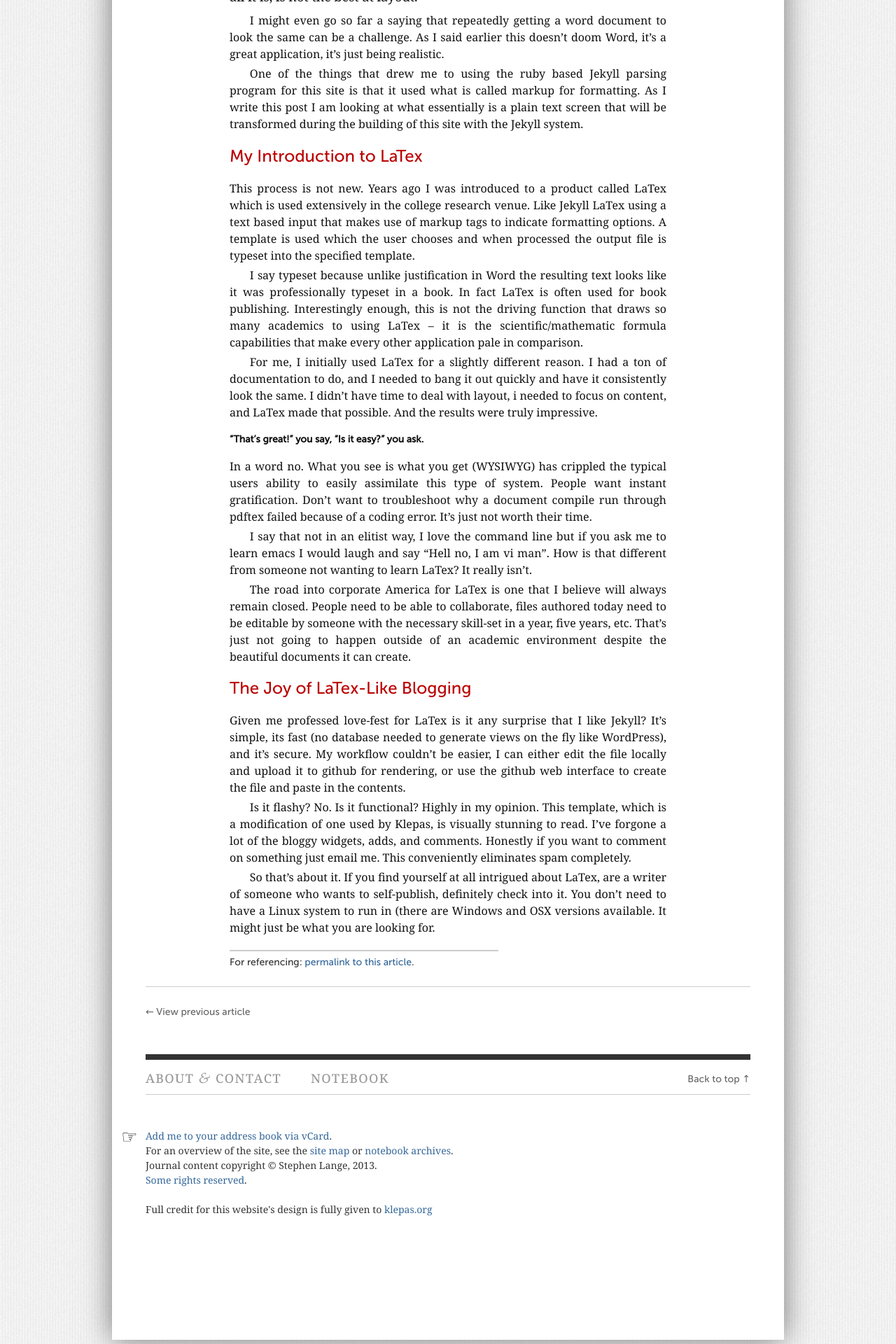
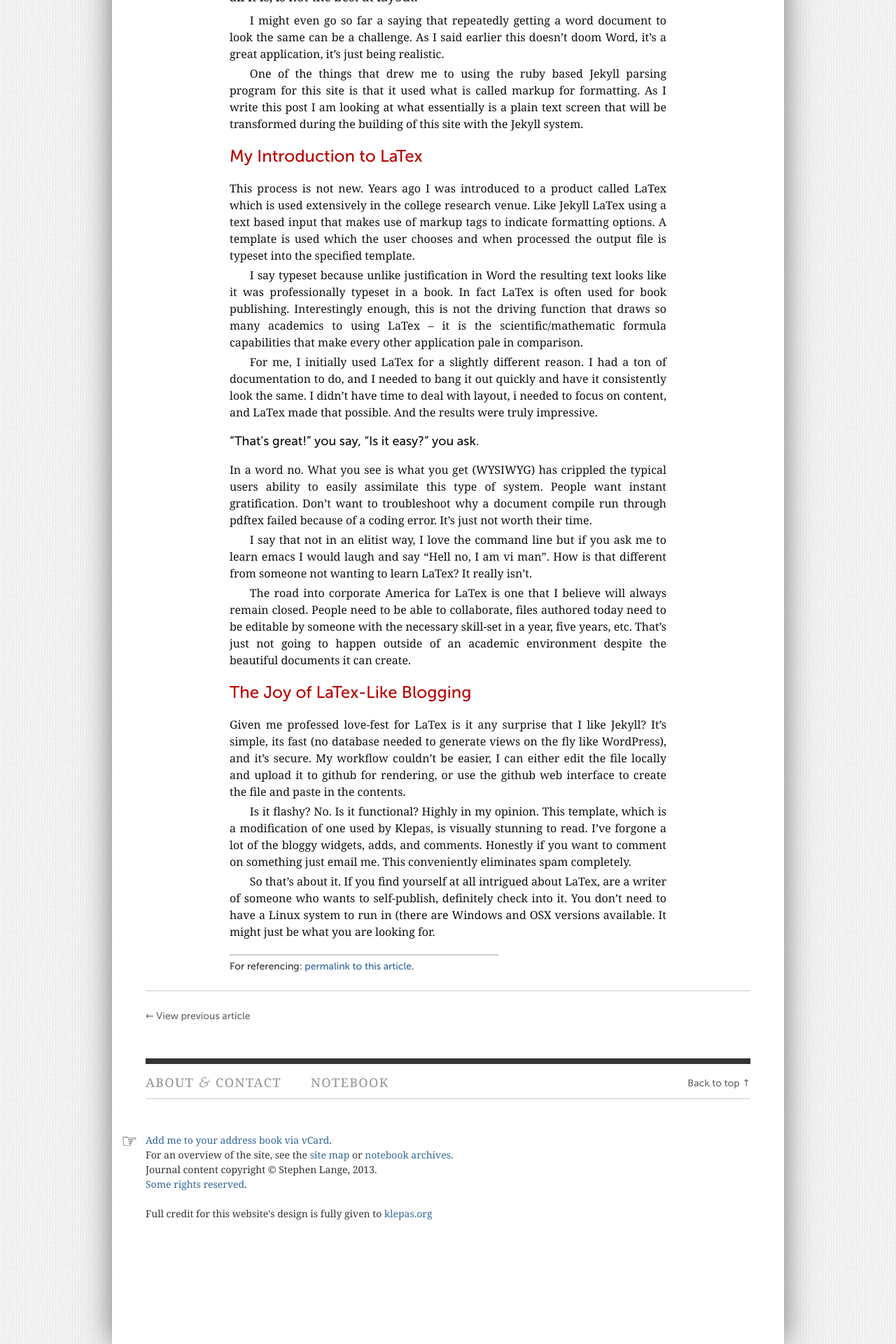
Before and after one commit to stvlange/stvlange.github.com, a Jekyll site: the page built from _posts/2013-04-01-Less-is-More.markdown, in a window 1280 px wide. Shown: the part 804-2724 px from the top of the page at 70% size. Built offline with Jekyll 4.4.1, drawn with Linux system fonts in a browser that asks for light colours.

```diff
--- a/_posts/2013-04-01-Less-is-More.markdown
+++ b/_posts/2013-04-01-Less-is-More.markdown
@@ -18,7 +18,7 @@ I say typeset because unlike justification in Word the resulting text looks like
 
 For me, I initially used LaTex for a slightly different reason.  I had a ton of documentation to do, and I needed to bang it out quickly and have it consistently look the same.  I didn't have time to deal with layout, i needed to focus on content, and LaTex made that possible.  And the results were truly impressive.
 
-#####"That's great!" you say, "Is it easy?" you ask.
+####"That's great!" you say, "Is it easy?" you ask.
 
 In a word no.  What you see is what you get (WYSIWYG) has crippled the typical users ability to easily assimilate this type of system.  People want instant gratification.  Don't want to troubleshoot why a document compile run through pdftex failed because of a coding error.  It's just not worth their time.
 
```
